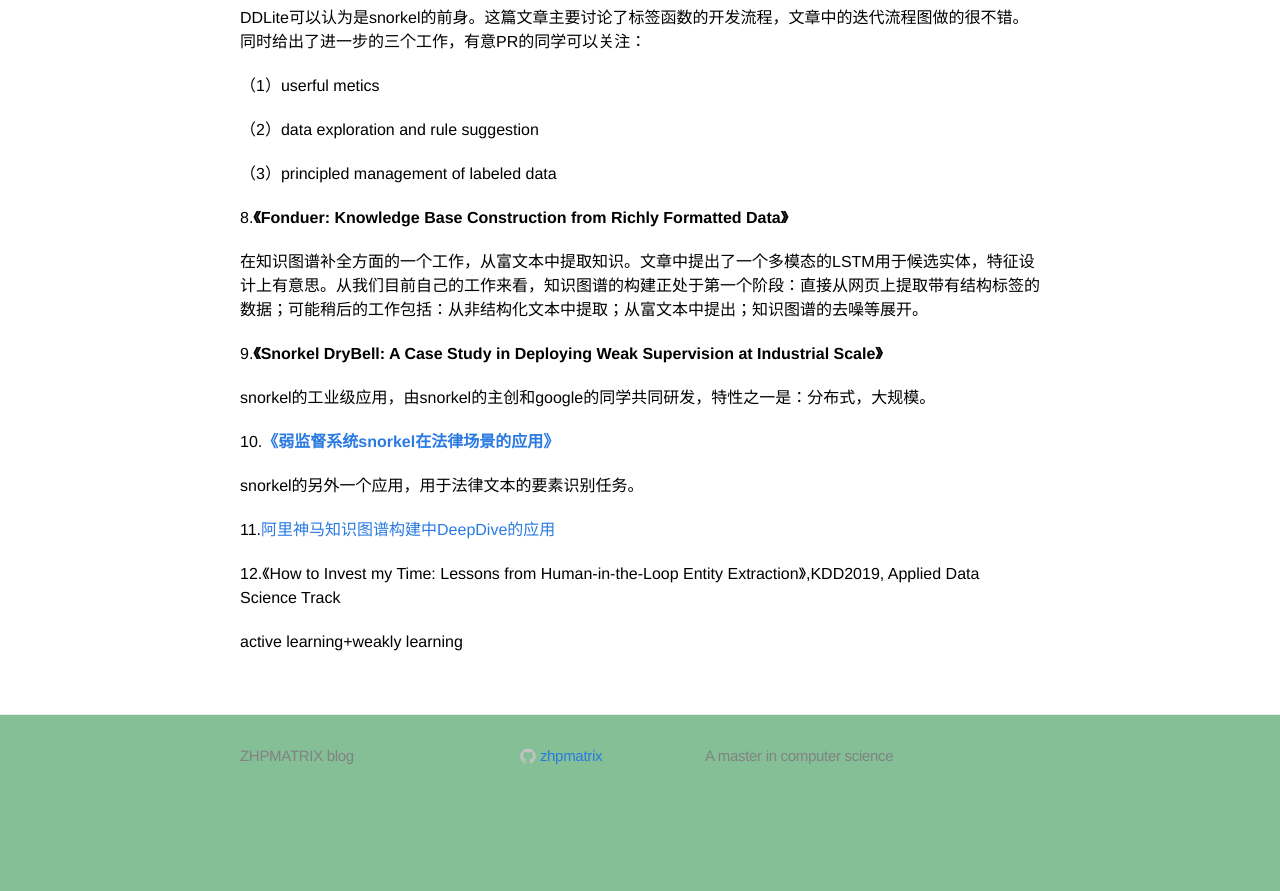
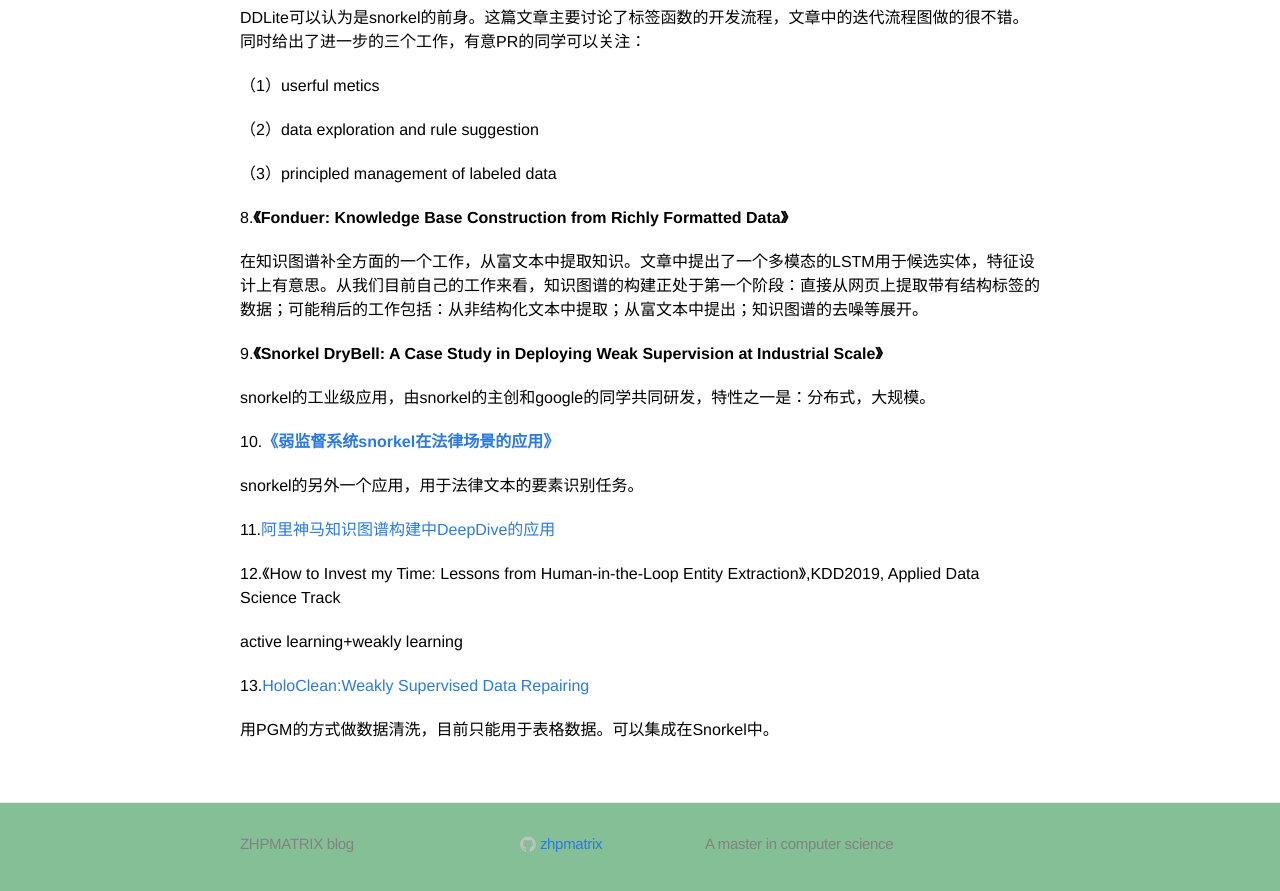
Before and after one commit to zhpmatrix/zhpmatrix.github.io, a Jekyll site: the page built from _posts/2019-06-05-snorkel.md, in a window 1280 px wide and 900 px high, scrolled down 2650 px. Shown: the top 891 px of the window. Built offline with Jekyll 4.4.1, drawn with Linux system fonts in a browser that asks for light colours; comment, search, counter and statistics services are not loaded; before the commit the page ends 3462 px from its top, so only the background shows below that.

Commit message:
add holoclean with PGM

```diff
--- a/_posts/2019-06-05-snorkel.md
+++ b/_posts/2019-06-05-snorkel.md
@@ -124,3 +124,7 @@ snorkel的另外一个应用，用于法律文本的要素识别任务。
 12.《How to Invest my Time: Lessons from Human-in-the-Loop Entity Extraction》,KDD2019, Applied Data Science Track
 
 active learning+weakly learning
+
+13.[HoloClean:Weakly Supervised Data Repairing](https://holoclean.github.io/gh-pages/blog/holoclean.html)
+
+用PGM的方式做数据清洗，目前只能用于表格数据。可以集成在Snorkel中。
```
